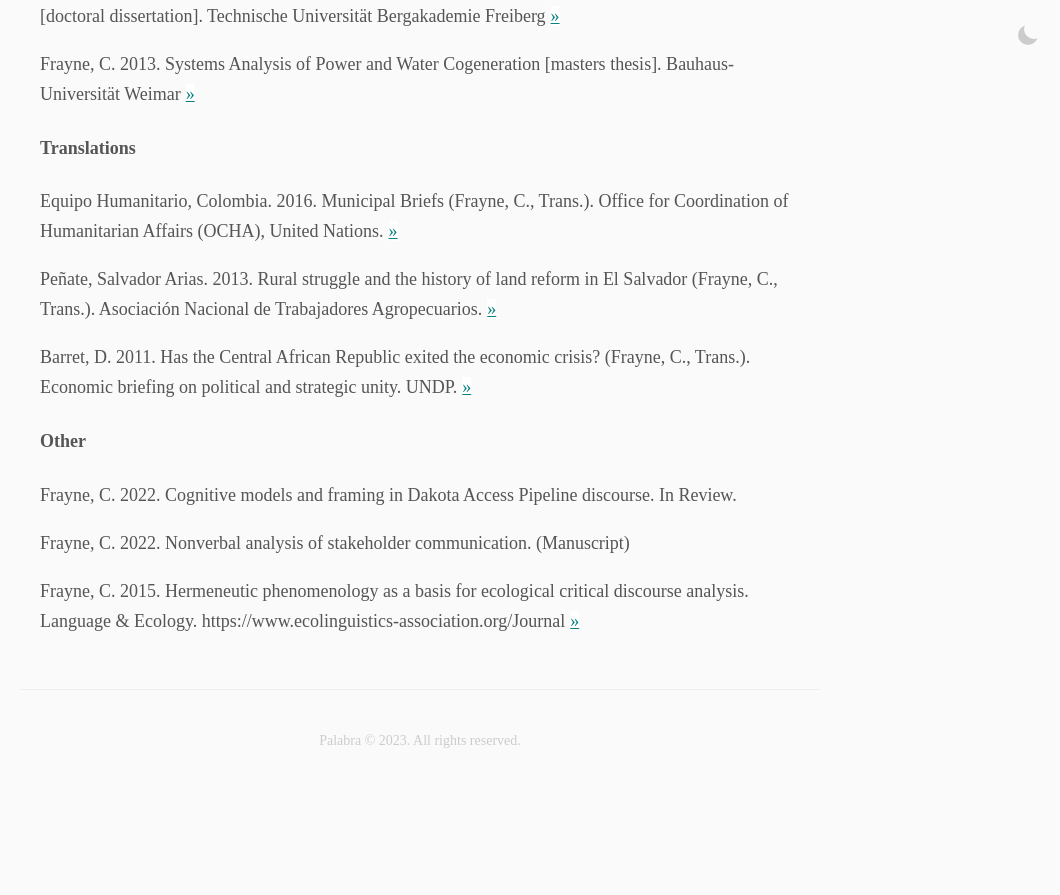
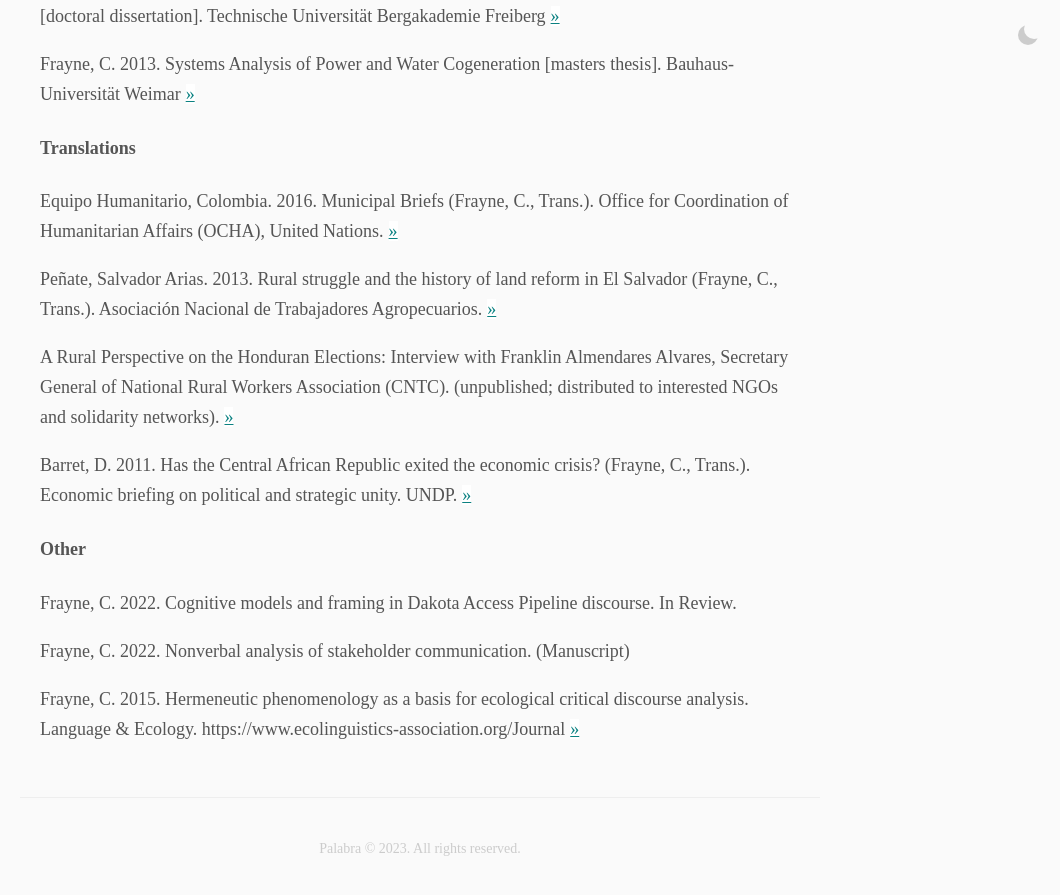
Before and after one commit to craigmateo/palabra, a Jekyll site: the page built from _pages/writing.html, in a window 1280 px wide and 900 px high, scrolled down 1339 px. Shown: the top 895 px of the window, without its empty margins (220-1280 px from the left). Built offline with Jekyll 4.4.1, drawn with Linux system fonts in a browser that asks for light colours; some web fonts are replaced; before the commit the page ends 2131 px from its top, so only the background shows below that.

Commit message:
adding article

```diff
--- a/_pages/writing.html
+++ b/_pages/writing.html
@@ -33,6 +33,9 @@
 
 <p>Peñate, Salvador Arias. 2013. Rural struggle and the history of land reform in El Salvador (Frayne, C., Trans.). Asociación Nacional de Trabajadores Agropecuarios.<a class="link" target="_blank" href="https://fliphtml5.com/kppu/hmsm/basic">&raquo;</a></p>
 
+<p>A Rural Perspective on the Honduran Elections: Interview with Franklin Almendares Alvares, Secretary General of National Rural
+    Workers Association (CNTC). (unpublished; distributed to interested NGOs and solidarity networks).<a class="link" target="_blank" href="https://online.fliphtml5.com/kppu/aizl/">&raquo;</a></p>
+
 <p>Barret, D. 2011. Has the Central African Republic exited the economic crisis? (Frayne, C., Trans.). Economic briefing on political and strategic unity. UNDP.<a class="link" target="_blank" href="https://fliphtml5.com/kppu/zovq/basic">&raquo;</a></p>
 
 <h4>Other</h4>
```
